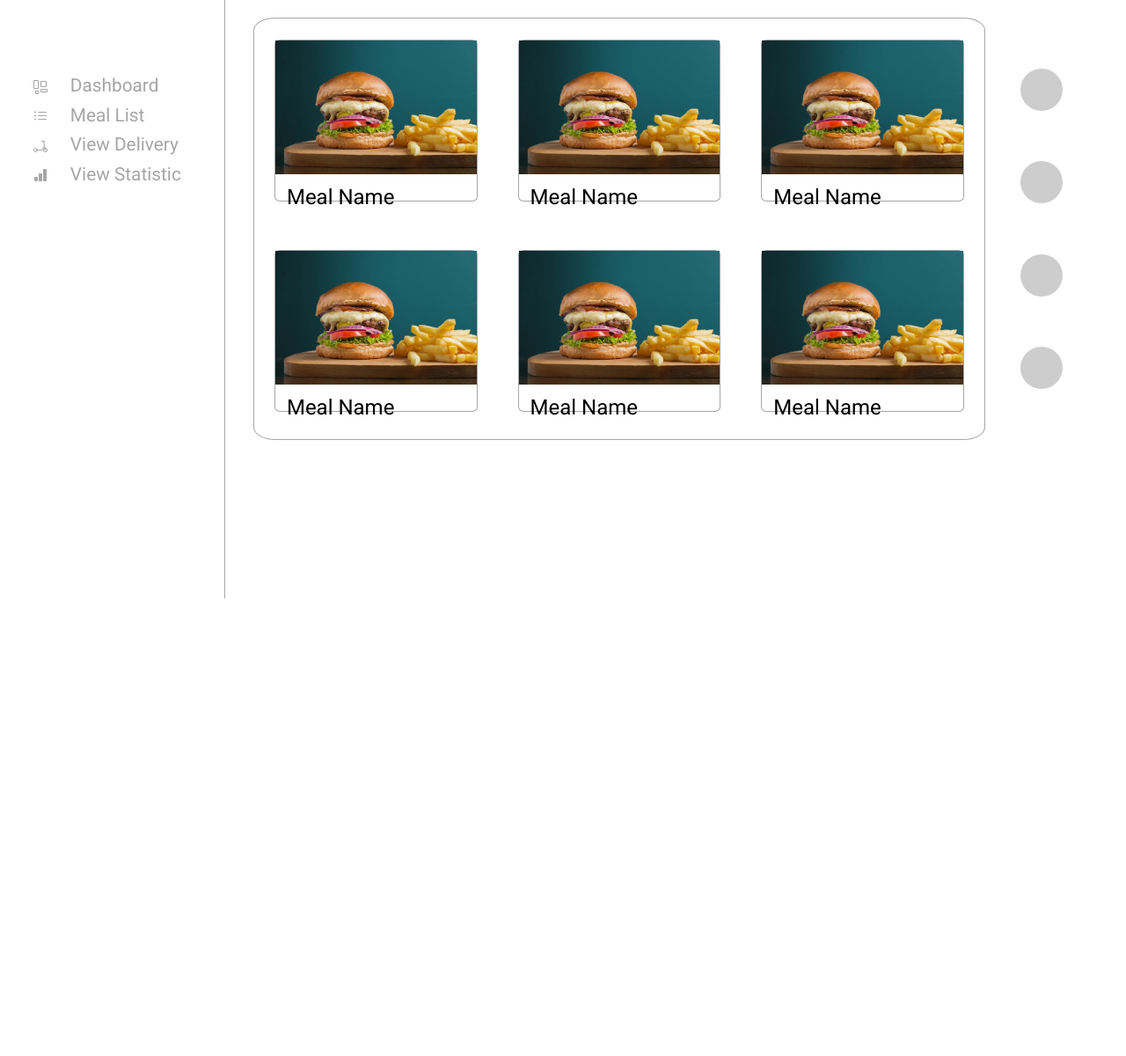
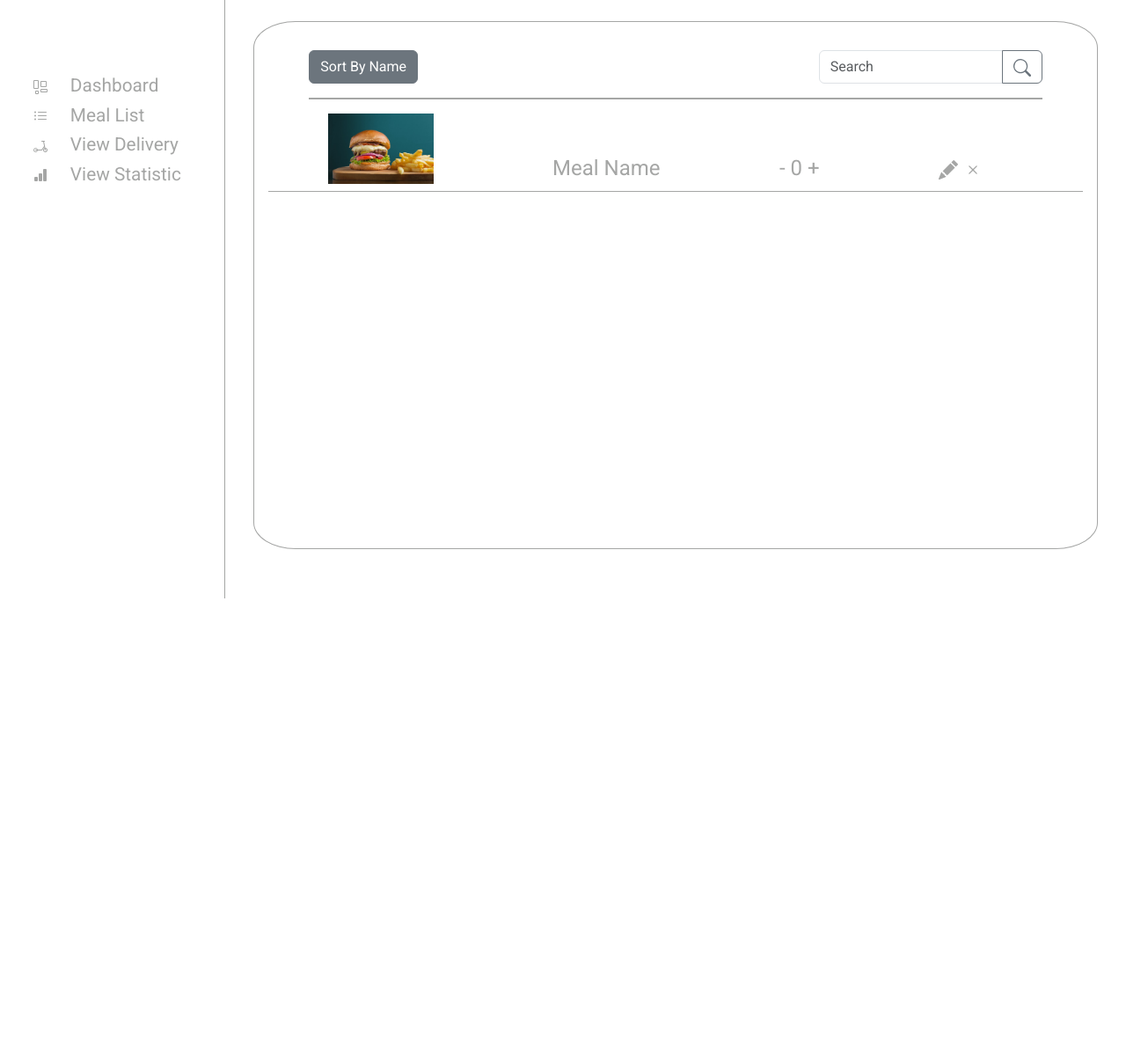
Before and after one commit to edenadiv/firstTask, a PHP site: page /web1/manager_list.html in a window 1280 px wide. Shown: the part 120-1320 px from the top of the page at 88% size. After the commit the page ends 800 px from the top, so only its background shows below. Run offline with PHP 8.4, Linux system fonts and the light colour scheme.

Commit message:
add manager list page

```diff
--- a/css/style.css
+++ b/css/style.css
@@ -556,5 +556,42 @@ h1 {
   margin: 1vh 1vw;
 }
 
+/* Manager list */
+
+#manager-list-area{
+  border: 1px solid var(--grey);
+  border-radius: 5%;
+  padding: 1em;
+  width: 75vw;
+  height: 75vh;
+  margin: 3vh auto;
+}
+
+#manager-list-bar{
+  display: flex;
+  justify-content: space-between;
+  width: 90%;
+  margin: 2vh auto;
+  border-bottom: 2px solid var(--grey);
+}
+
+.manager-list-item {
+  display: flex;
+  border-bottom: 1px solid var(--grey);
+  padding-bottom: 1vh;
+}
+
+.manager-list-item > div {
+  width: 95%;
+  display: flex;
+  justify-content: space-around;
+  align-items: end;
+  font-size: 1.5em;
+  color: var(--grey);
+}
+
+.manager-list-item > div > img{
+  height: 10vh;
+}
 
 /* Manager End */
--- a/manager_list.html
+++ b/manager_list.html
@@ -89,48 +89,52 @@
             </div>
         </aside>
         <section id="manager-main-area">
-            <section id="manager-main-section-1">
-                <div id="manager-main-area-container">
-                    <div id="manager-cards-container">
-                        <div id="manager-card-row-1">
-                            <div class="manager-card">
-                                <img src="images/hamburger.jpg" alt="">
-                                <div>Meal Name</div>
-                            </div>
-                            <div class="manager-card">
-                                <img src="images/hamburger.jpg" alt="">
-                                <div>Meal Name</div>
-                            </div>
-                            <div class="manager-card">
-                                <img src="images/hamburger.jpg" alt="">
-                                <div>Meal Name</div>
-                            </div>
-                        </div>
-                        <div id="manager-card-row-2">
-                            <div class="manager-card">
-                                <img src="images/hamburger.jpg" alt="">
-                                <div>Meal Name</div>
-                            </div>
-                            <div class="manager-card">
-                                <img src="images/hamburger.jpg" alt="">
-                                <div>Meal Name</div>
-                            </div>
-                            <div class="manager-card">
-                                <img src="images/hamburger.jpg" alt="">
-                                <div>Meal Name</div>
-                            </div>
+            <div id="manager-list-area">
+                <div id="manager-list-bar">
+                    <div>
+                        <button type="button" class="btn btn-secondary">Sort By Name</button>
+                    </div>
+                    <div>
+                        <div class="input-group mb-3">
+                            <input type="text" class="form-control" placeholder="Search"
+                                aria-label="Recipient's username" aria-describedby="button-addon2">
+                            <button class="btn btn-outline-secondary" type="button" id="button-addon2">
+                                <svg xmlns="http://www.w3.org/2000/svg" width="20" height="20" fill="currentColor"
+                                    class="bi bi-search" viewBox="0 0 16 16">
+                                    <path
+                                        d="M11.742 10.344a6.5 6.5 0 1 0-1.397 1.398h-.001c.03.04.062.078.098.115l3.85 3.85a1 1 0 0 0 1.415-1.414l-3.85-3.85a1.007 1.007 0 0 0-.115-.1zM12 6.5a5.5 5.5 0 1 1-11 0 5.5 5.5 0 0 1 11 0z" />
+                                </svg>
+                            </button>
                         </div>
                     </div>
                 </div>
-                <div id="manager-main-aside">
-                    <div class="manager-prefences-icon"></div>
-                    <div class="manager-prefences-icon"></div>
-                    <div class="manager-prefences-icon"></div>
-                    <div class="manager-prefences-icon"></div>
+                <div class="manager-list-item">
+                    <div>
+                        <img src="images/hamburger.jpg" alt="">
+                        <span>Meal Name</span>
+                        <div>
+                            <span>-</span>
+                            <span>0</span>
+                            <span>+</span>
+                        </div>
+                        <div>
+                            <span>
+                                <svg xmlns="http://www.w3.org/2000/svg" width="22" height="22" fill="currentColor"
+                                    class="bi bi-pencil-fill" viewBox="0 0 16 16">
+                                    <path
+                                        d="M12.854.146a.5.5 0 0 0-.707 0L10.5 1.793 14.207 5.5l1.647-1.646a.5.5 0 0 0 0-.708l-3-3zm.646 6.061L9.793 2.5 3.293 9H3.5a.5.5 0 0 1 .5.5v.5h.5a.5.5 0 0 1 .5.5v.5h.5a.5.5 0 0 1 .5.5v.5h.5a.5.5 0 0 1 .5.5v.207l6.5-6.5zm-7.468 7.468A.5.5 0 0 1 6 13.5V13h-.5a.5.5 0 0 1-.5-.5V12h-.5a.5.5 0 0 1-.5-.5V11h-.5a.5.5 0 0 1-.5-.5V10h-.5a.499.499 0 0 1-.175-.032l-.179.178a.5.5 0 0 0-.11.168l-2 5a.5.5 0 0 0 .65.65l5-2a.5.5 0 0 0 .168-.11l.178-.178z" />
+                                </svg>
+                            </span>
+                            <span>
+                                <svg xmlns="http://www.w3.org/2000/svg" width="22" height="22" fill="currentColor"
+                                    class="bi bi-x" viewBox="0 0 16 16">
+                                    <path
+                                        d="M4.646 4.646a.5.5 0 0 1 .708 0L8 7.293l2.646-2.647a.5.5 0 0 1 .708.708L8.707 8l2.647 2.646a.5.5 0 0 1-.708.708L8 8.707l-2.646 2.647a.5.5 0 0 1-.708-.708L7.293 8 4.646 5.354a.5.5 0 0 1 0-.708z" />
+                                </svg>
+                            </span>
+                        </div>
+                    </div>
                 </div>
-            </section>
-            <div id="manager-main-bottom">
-
             </div>
         </section>
     </main>
```
